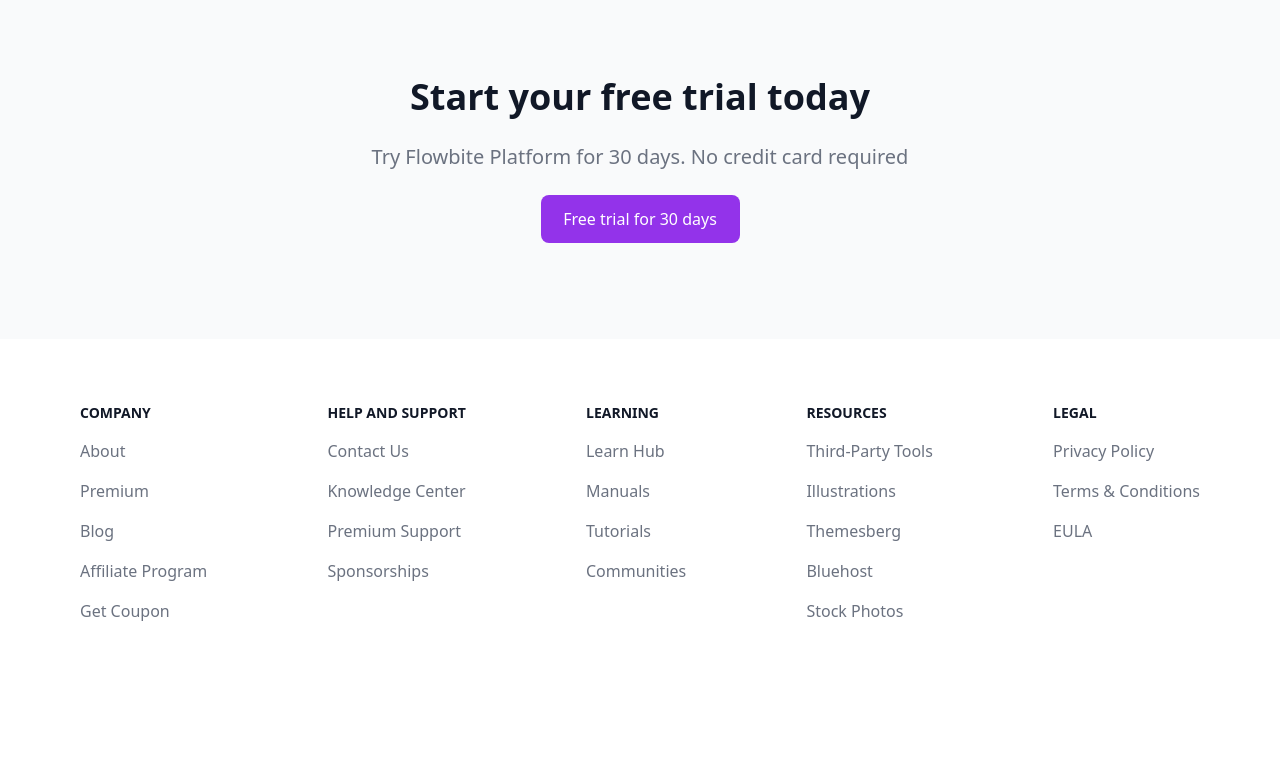
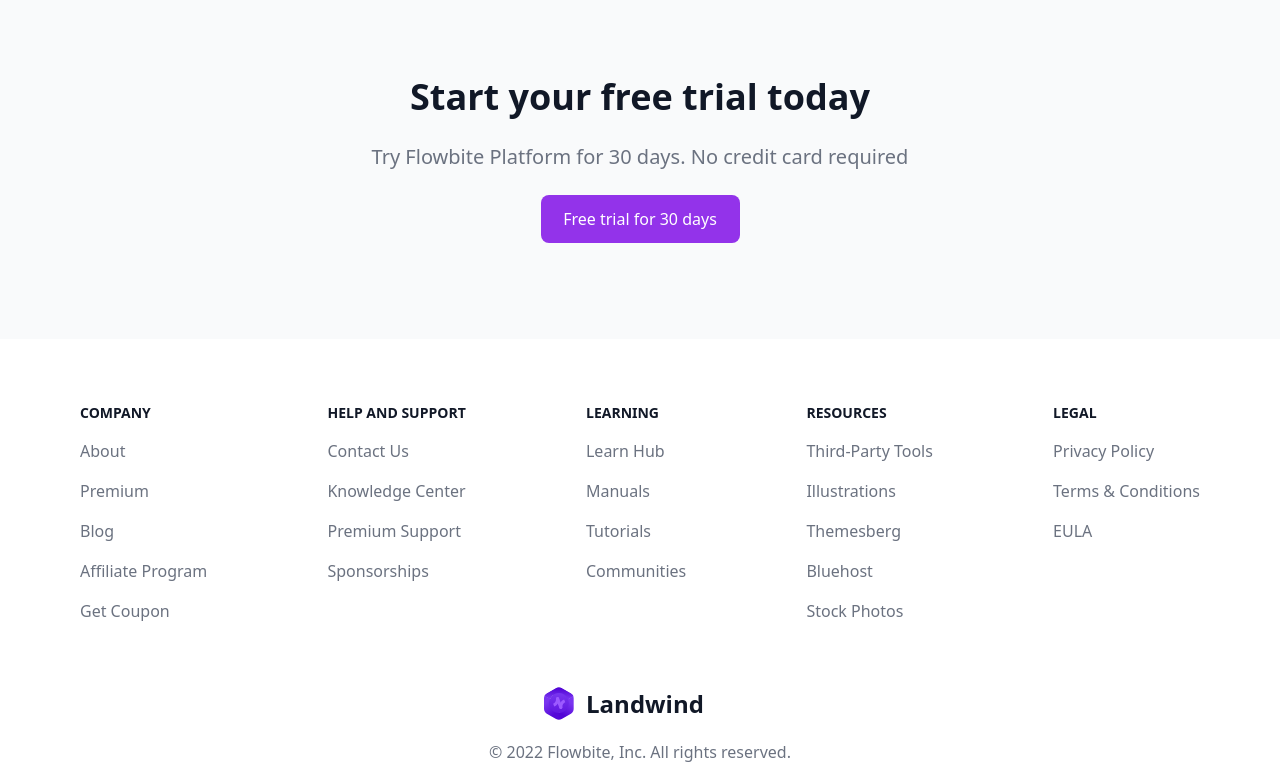
Before and after one commit to ardszsantos/landwind-nofork, a website: page src/index.html in a window 1280 px wide. Shown: the part 4592-5373 px from the top of the page. Before the commit the page ends 5279 px from the top, so only its background shows below. Drawn offline with nearby package versions, Linux system fonts and the light colour scheme.

Commit message:
finished the whole page (desktop)

```diff
--- a/src/index.html
+++ b/src/index.html
@@ -303,7 +303,7 @@
 
 
     <footer>
-      <div class="py-16 px-20 flex flex-col justify-center items-center">
+      <div class="py-16 px-20 flex flex-col gap-16 justify-center items-center">
         <div class="w-full flex justify-between">
           <div class="flex flex-col gap-4">
             <p class="text-sm font-semibold text-gray-900">COMPANY</p>
@@ -343,8 +343,20 @@
           </div>
         </div>
 
-        <div>
-          <!--lastshit-->
+        <div class="flex flex-col items-center gap-5">
+          <div class="flex items-center">
+            <img src="/src/assets/images/landwind-logo.svg" alt="logo da landwind"/>
+            <h1 class="text-gray-900 text-2xl font-semibold ml-3 mr-8">Landwind</h1>
+          </div>
+          <div class="flex">
+             <p class="text-base font-normal text-gray-500">© 2022 Flowbite, Inc. All rights reserved.</p>
+          </div>
+          <div class="flex items-center gap-5">
+            <img src="./assets/images/github.svg" alt="">
+            <img src="./assets/images/twitter.svg" alt="">
+            <img src="./assets/images/dribbble.svg" alt="">
+            <img src="./assets/images/facebook-f.svg" alt="">
+          </div>
         </div>
       </div>
     </footer>
```
